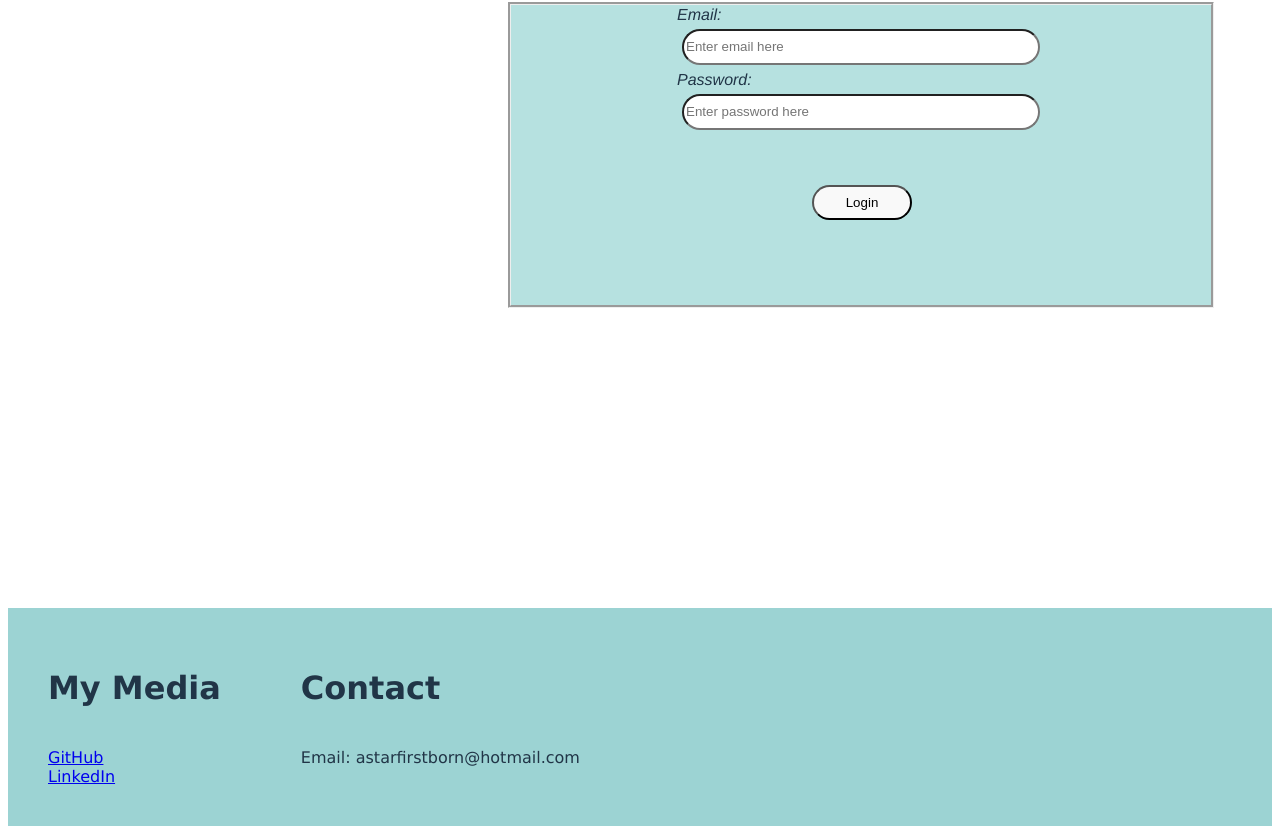
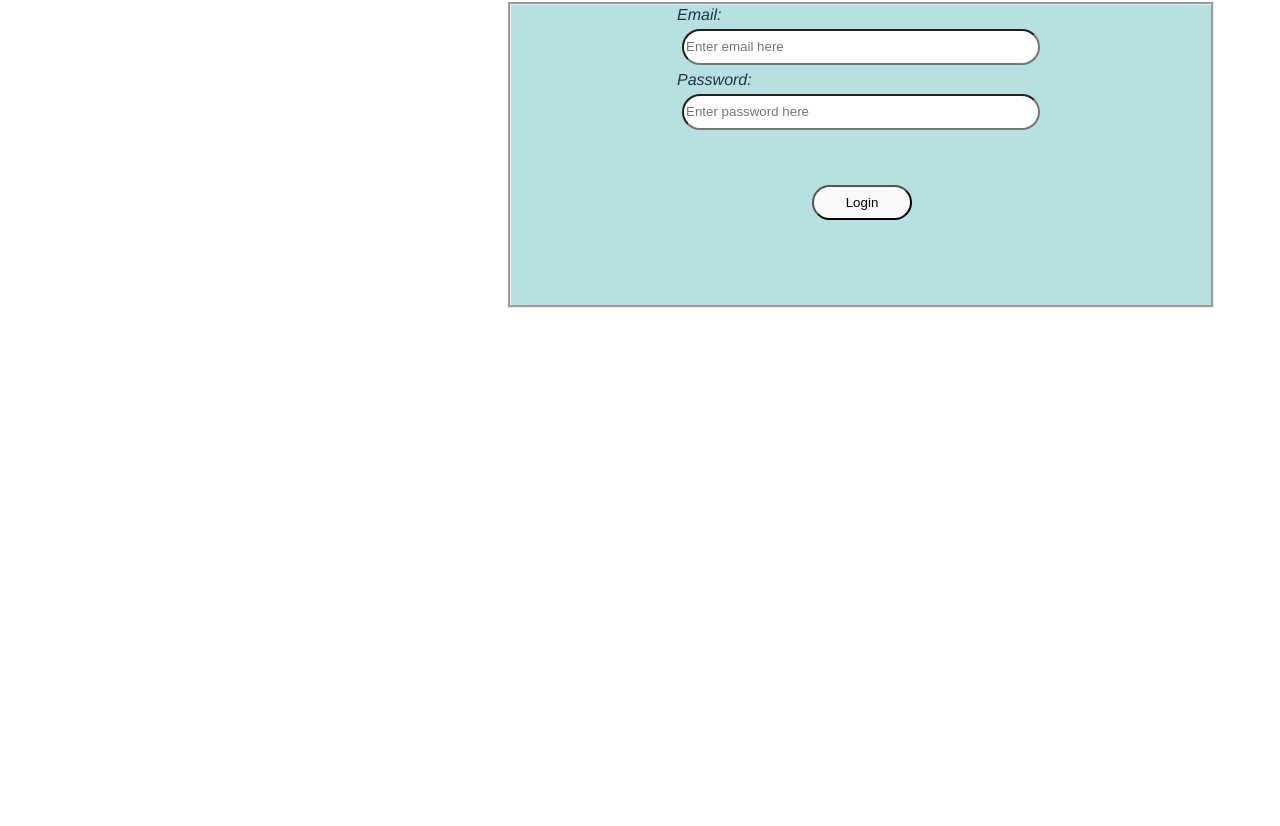
Before and after one commit to aestrella0140/REACT-Weather-Dashboard, a React (Vite) app in the folder client/: page / in a window 1280 px wide. Shown: the part 212-1038 px from the top of the page. After the commit the page ends 800 px from the top, so only its background shows below. Built offline with nearby package versions, Linux system fonts and the light colour scheme.

Commit message:
start of footer using MDBreact

```diff
--- a/client/src/components/footer/footer.jsx
+++ b/client/src/components/footer/footer.jsx
@@ -1,32 +1,23 @@
 import React from "react";
+import {
+    MDBFooter,
+    MDBContainer,
+    MDBIcon,
+    MDBInput,
+    MDBCol,
+    MDBRow,
+    MDBBt
+} from 'mdb-react-ui-kit';
 // want a link to linkin github need a vision page and contact page about me component
 const Footer = () => {
     return (
-        <footer>
-            <div className="footer">
-                <h1>
-                    My Media
-                </h1>
-                <ul className="ft-list">
-                    <li>
-                        <a href="https://github.com/aestrella0140">GitHub</a>
-                    </li>
-                    <li>
-                        <a href="https://www.linkedin.com/in/adrian-estrella-7a91b42a2/">LinkedIn</a>
-                    </li>
-                </ul>
-            </div>
-            <div className="footer">
-                <h1>
-                    Contact
-                </h1>
-                <ul className="ft-list">
-                    <li>
-                        Email: astarfirstborn@hotmail.com
-                    </li>
-                </ul>
-            </div>
-        </footer>
+        <MDBFooter className="text-center" color="white" bgColor="dark">
+            <MDBContainer className="p-4">
+                <section className="mb-4">
+
+                </section>
+            </MDBContainer>
+        </MDBFooter>
     );
 };
 
--- a/package.json
+++ b/package.json
@@ -15,5 +15,8 @@
   "license": "ISC",
   "devDependencies": {
     "concurrently": "^5.1.0"
+  },
+  "dependencies": {
+    "mdb-react-ui-kit": "^8.0.0"
   }
 }
```
Also changed, not shown: 1 other file (tests, documents, lock files or other folders).
